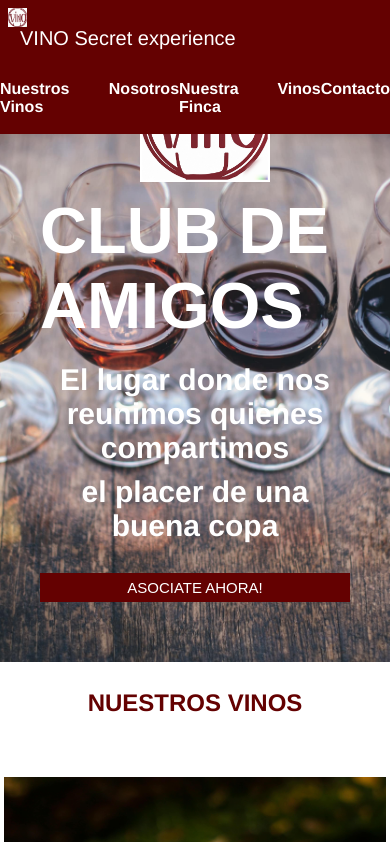
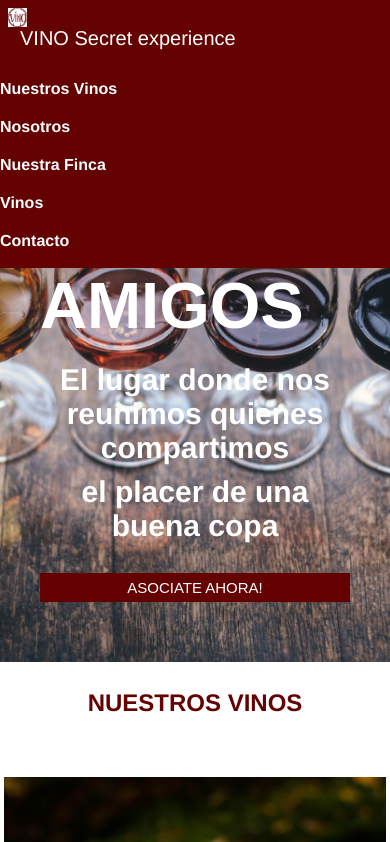
Before and after one commit to lucjmac/DESARROLLADOR-WEB-INICIAL---TPI---Clase-164---Grupo-04, a plain HTML site: page index.html in a window 390 px wide. Shown: the top 842 px of the page. Drawn offline with nearby package versions, Linux system fonts and the light colour scheme.

Commit message:
se busco una alternativa para que sea responive en pantallas pequeñas el header.

```diff
--- a/style.css
+++ b/style.css
@@ -89,10 +89,15 @@ nav ul li a:hover {
     margin-top: 10px;
   }
 
+  nav ul {
+    flex-direction: column;
+  }
+
   nav ul li {
     margin: 10px 0;
   }
 }
+
 
 
   /* Estilo de Seccion "clubAmigos" */
```
